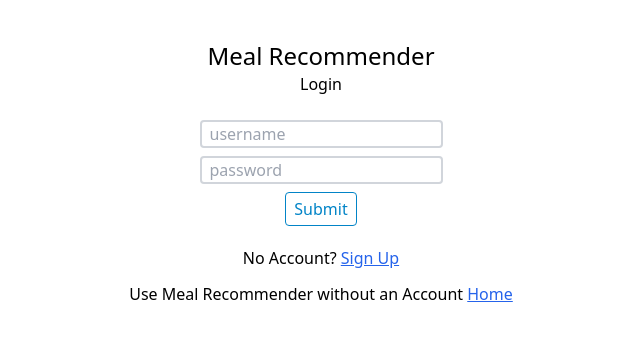
After one commit to takeshi8989/MealRatingSite, a Django app: page / in a window 1280 px wide. The commit adds this page. Shown: the top 341 px of the page, without its empty margins (319-959 px from the left). Run offline with Django 4.2, Linux system fonts and the light colour scheme; some libraries are stand-ins or nearby versions.

Commit message:
added landing page

```diff
--- a/meals/templates/meals/detail.html
+++ b/meals/templates/meals/detail.html
@@ -27,7 +27,7 @@
             <span class="mr-1 mt-1">0</span>
             <input name="rating" class="" type="range" min="0" max="5">
             <p class="ml-1 mt-1">5</p>
-            <button type="submit" class="ml-4 border border-sky-600 rounded text-sky-600 p-1 px-2">Submit</button>
+            <button name="ratingBtn" type="submit" class="ml-4 border border-sky-600 rounded text-sky-600 p-1 px-2">Submit</button>
     </div>
 </form>
 {% endblock %}
--- a/meals/templates/meals/header.html
+++ b/meals/templates/meals/header.html
@@ -27,7 +27,7 @@
                         {% csrf_token %}
                         <input class="border border-2 rounded border-gray-300 pl-2 m-1" placeholder="username" type="username" name="username">
                         <input class="border border-2 rounded border-gray-300 pl-2 m-1" placeholder="password" type="password" name="password">
-                        <button type="submit" class="border border-sky-600 rounded text-sky-600 px-2 py-1 mt-1">Submit</button>
+                        <button name="loginBtn" type="submit" class="border border-sky-600 rounded text-sky-600 px-2 py-1 mt-1">Submit</button>
                     </form>
                     <a href="{% url 'register' %}" class="underline text-blue-600">Register</a>
                 {% endif %}
--- /dev/null
+++ b/meals/templates/meals/landing.html
@@ -0,0 +1,33 @@
+<!DOCTYPE html>
+<html lang="en">
+<head>
+    <meta charset="UTF-8">
+    <meta http-equiv="X-UA-Compatible" content="IE=edge">
+    <meta name="viewport" content="width=device-width, initial-scale=1.0">
+    <script src="https://cdn.tailwindcss.com"></script>
+    <title>Meal Recommender</title>
+</head>
+<body>
+    <h1 class="text-2xl text-center mt-10">Meal Recommender</h1>
+    {% if user.is_authenticated %}
+        <p class="text-center"><a class=" underline text-blue-600"
+        href="{% url 'home' '+Vegetarian+Spicy+Healthy+Seafood+Morning+Afternoon+Evening+Recommended+' 'date'%}">Home</a></p>
+    {% else %}
+    <p class="text-center mb-5">Login</p>
+    <div class="flex justify-center w-full mb-5">
+        <form method="POST" class="flex flex-col items-center">
+            {% csrf_token %}
+            <input class="border border-2 rounded border-gray-300 pl-2 m-1" placeholder="username" type="username" name="username">
+            <input class="border border-2 rounded border-gray-300 pl-2 m-1" placeholder="password" type="password" name="password">
+            <button name="loginBtn" type="submit" class="border border-sky-600 rounded text-sky-600 px-2 py-1 mt-1">Submit</button>
+        </form>
+    </div>
+    <p class="text-center">No Account? <a class="underline text-blue-600" href="{% url 'register' %}">Sign Up</a></p>
+    <p class="text-center mt-3">Use Meal Recommender without an Account
+        <a class="underline text-blue-600" href="{% url 'home' '+Vegetarian+Spicy+Healthy+Seafood+Morning+Afternoon+Evening+Recommended+' 'date'%}">
+            Home</a>
+    </p>
+    {% endif %}
+
+</body>
+</html>
--- a/meals/urls.py
+++ b/meals/urls.py
@@ -3,7 +3,7 @@ from django.urls import path
 from . import views
 
 urlpatterns = [
-    # path('', views.home),
+    path('', views.home, name='landing'),
     path('detail_<int:mealId>/', views.detail, name='detail'),
     path('logout/', views.log_out, name='logout'),
     path('home/tags_<str:tags>/sort_<str:sortBy>/', views.category, name='home'),
--- a/meals/views.py
+++ b/meals/views.py
@@ -7,27 +7,35 @@ from django.contrib.auth.decorators import login_required
 
 
 def home(request):
-    morningMeals = Tag.objects.get(tagName='Morning').meal_set.all()[0:3]
-    afternoonMeals = Tag.objects.get(tagName='Afternoon').meal_set.all()[0:3]
-    eveningMeals = Tag.objects.get(tagName='Evening').meal_set.all()[0:3]
-    recentMeals = Meal.objects.all().order_by('-dateAdded')[0:3]
-    topRatedMeals = Meal.objects.all().order_by('-avgRating')[0:3]
-    ctx = {
-        'morning': morningMeals,
-        'afternoon': afternoonMeals,
-        'evening': eveningMeals,
-        'recent': recentMeals,
-        'topRated': topRatedMeals
-    }
     if request.method == 'POST':
-        mealName = request.POST['name']
-        mealUrl = request.POST['url']
-        mealOrigin = request.POST['origin']
-        mealTime = int(request.POST['time'])
-        mealDescription = request.POST['description']
-        meal = Meal(name=mealName, description=mealDescription ,imgUrl=mealUrl, countryOfOrigin=mealOrigin, typicalMealTime=mealTime)
-        meal.save()
-    return render(request, 'meals/index.html', context=ctx)
+        name = request.POST['username']
+        pw = request.POST['password']
+        user = authenticate(username=name, password=pw)
+        if user:
+            login(request,user)
+            return redirect('home', tags='+Vegetarian+Spicy+Healthy+Seafood+Morning+Afternoon+Evening+Recommended+', sortBy='date')
+    return render(request, 'meals/landing.html')
+    # morningMeals = Tag.objects.get(tagName='Morning').meal_set.all()[0:3]
+    # afternoonMeals = Tag.objects.get(tagName='Afternoon').meal_set.all()[0:3]
+    # eveningMeals = Tag.objects.get(tagName='Evening').meal_set.all()[0:3]
+    # recentMeals = Meal.objects.all().order_by('-dateAdded')[0:3]
+    # topRatedMeals = Meal.objects.all().order_by('-avgRating')[0:3]
+    # ctx = {
+    #     'morning': morningMeals,
+    #     'afternoon': afternoonMeals,
+    #     'evening': eveningMeals,
+    #     'recent': recentMeals,
+    #     'topRated': topRatedMeals
+    # }
+    # if request.method == 'POST':
+    #     mealName = request.POST['name']
+    #     mealUrl = request.POST['url']
+    #     mealOrigin = request.POST['origin']
+    #     mealTime = int(request.POST['time'])
+    #     mealDescription = request.POST['description']
+    #     meal = Meal(name=mealName, description=mealDescription ,imgUrl=mealUrl, countryOfOrigin=mealOrigin, typicalMealTime=mealTime)
+    #     meal.save()
+    # return render(request, 'meals/index.html', context=ctx)
 
 
 def category(request, tags, sortBy):
@@ -64,7 +72,7 @@ def detail(request, mealId):
     meal = Meal.objects.filter(id=mealId).first()
     if meal is None:
         return render(request, 'meals/notfound.html')
-    if request.method == 'POST':
+    if request.method == 'POST' and 'ratingBtn' in request.POST:
         newRate = int(request.POST['rating'])
         newRating = MealRating(meal=meal, rating=newRate)
         meal.avgRating = (meal.avgRating * meal.numOfVotes + newRate) / (meal.numOfVotes + 1)
@@ -72,7 +80,14 @@ def detail(request, mealId):
         meal.save()
         newRating.save()
         user = request.user
-        user.ratings.add(newRating)
+        if user.is_authenticated:
+            user.ratings.add(newRating)
+    elif request.method == 'POST' and 'loginBtn' in request.POST:
+        name = request.POST['username']
+        pw = request.POST['password']
+        user = authenticate(username=name, password=pw)
+        if user:
+            login(request,user)
     return render(request, 'meals/detail.html', context={'meal': meal})
 
 def log_out(request):
@@ -85,7 +100,7 @@ def register(request):
         if form.is_valid():
             user = form.save()
             login(request, user)
-            return redirect('home', tags='+Vegetarian+RecommendedSpicy+Healthy+Seafood+', sortBy='date')
+            return redirect('home', tags='+Vegetarian+Spicy+Healthy+Seafood+Morning+Afternoon+Evening+Recommended+', sortBy='date')
     else:
         form = SignUpForm()
     return render(request, 'meals/register.html', context={'form': form})
@@ -109,7 +124,7 @@ def addMeal(request):
             user = request.user
             user.meals.add(meal)
 
-        return redirect('home', tags='+Vegetarian+RecommendedSpicy+Healthy+Seafood+', sortBy='date')
+        return redirect('home', tags='+Vegetarian+Spicy+Healthy+Seafood+Morning+Afternoon+Evening+Recommended+', sortBy='date')
     else:
         form = NewMealForm()
     return render(request, 'meals/addMeal.html', context={'form': form})
```
